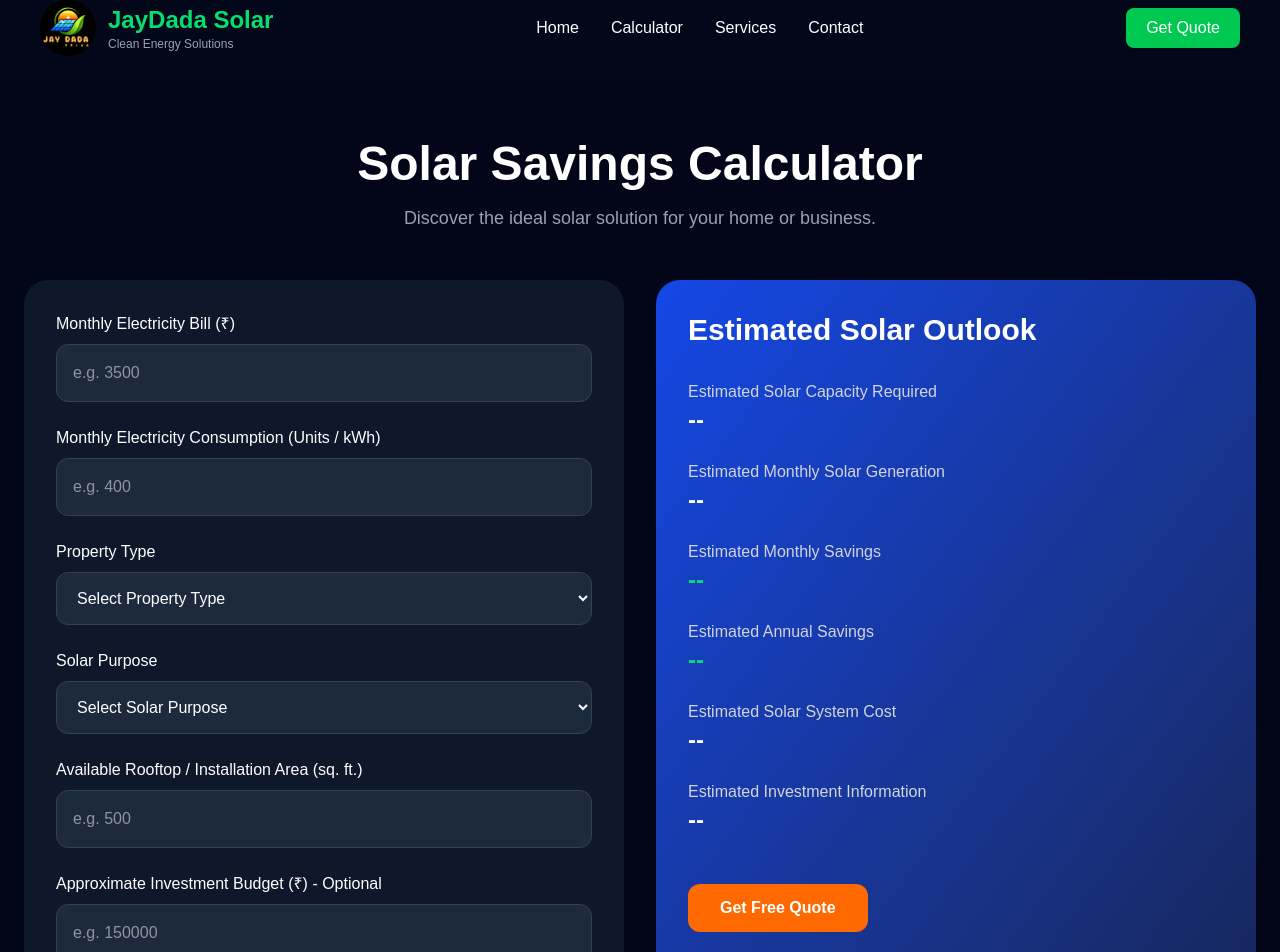
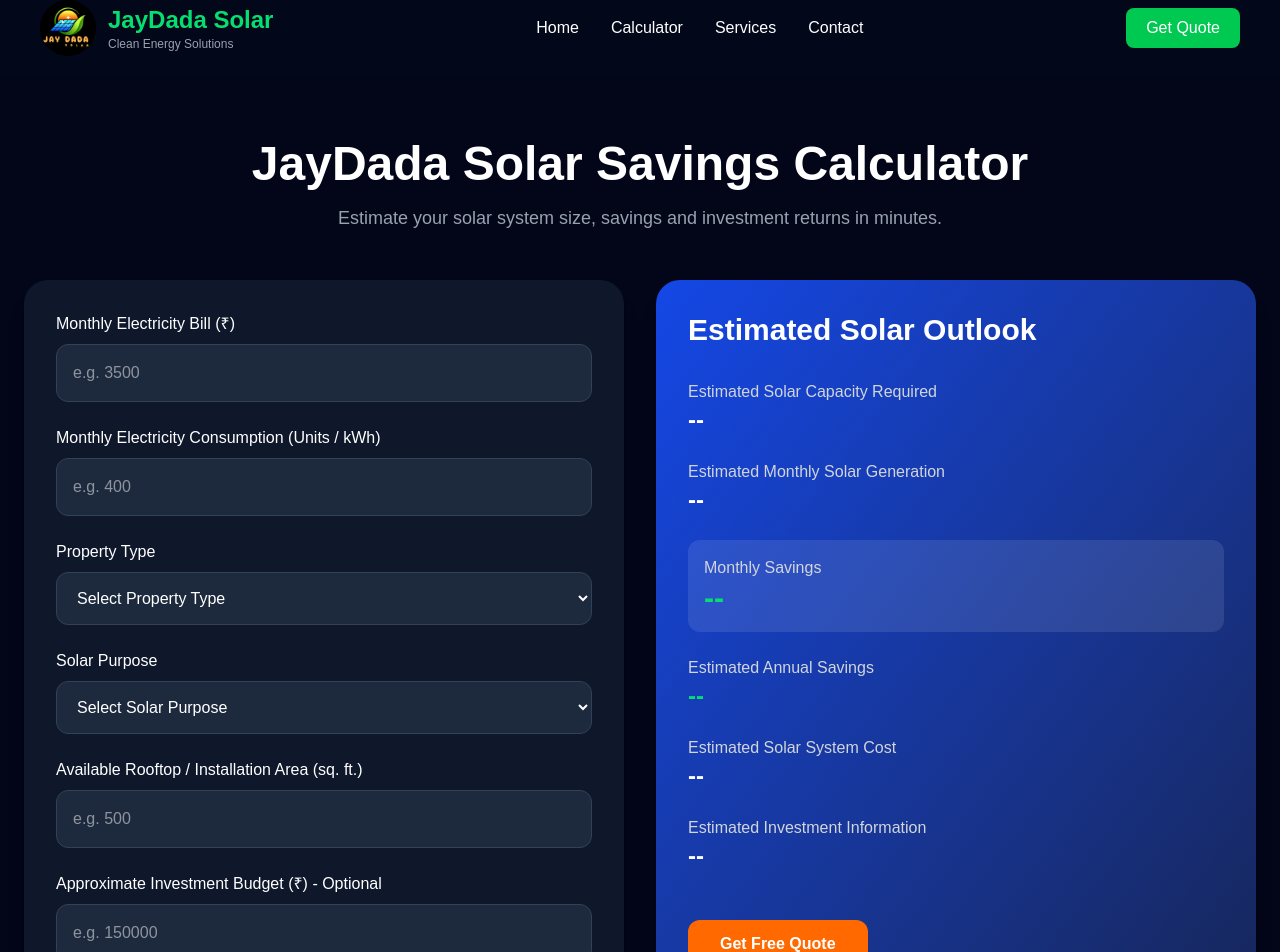
Before and after one commit to rahulsingh81069/solar-energy-website, a React (Vite) app: page /calculator in a window 1280 px wide. Shown: the part 20-972 px from the top of the page. Built offline with nearby package versions, Linux system fonts and the light colour scheme.

Commit message:
Enhanced calculator results UI

```diff
--- a/src/components/Calculator.jsx
+++ b/src/components/Calculator.jsx
@@ -1,4 +1,5 @@
 import { useState } from "react";
+import { Link } from "react-router-dom";
 
 export default function Calculator() {
   const [bill, setBill] = useState("");
@@ -31,11 +32,11 @@
 
         <div className="text-center mb-12">
           <h1 className="text-5xl font-bold mb-4">
-            Solar Savings Calculator
+            JayDada Solar Savings Calculator
           </h1>
 
           <p className="text-gray-400 text-lg">
-            Discover the ideal solar solution for your home or business.
+            Estimate your solar system size, savings and investment returns in minutes.
           </p>
         </div>
 
@@ -164,14 +165,15 @@
                 </h3>
               </div>
 
-              <div>
-                <p className="text-gray-300">
-                  Estimated Monthly Savings
-                </p>
-                <h3 className="text-2xl font-bold text-green-400">
+              <div className="bg-white/10 p-4 rounded-xl">
+                  <p className="text-gray-300">
+                        Monthly Savings
+                  </p>
+
+                  <h3 className="text-3xl font-bold text-green-400">
                     {result ? `₹${result.monthlySavings}` : "--"}
-                </h3>
-              </div>
+                  </h3>
+                </div>
 
               <div>
                 <p className="text-gray-300">
@@ -200,9 +202,12 @@
                 </h3>
               </div>
 
-              <button className="mt-6 bg-orange-500 hover:bg-orange-600 px-8 py-3 rounded-xl font-semibold">
+              <Link
+                to="/contact"
+                 className="inline-block mt-6 bg-orange-500 hover:bg-orange-600 px-8 py-3 rounded-xl font-semibold"
+              >
                 Get Free Quote
-              </button>
+              </Link>
 
             </div>
 
```
